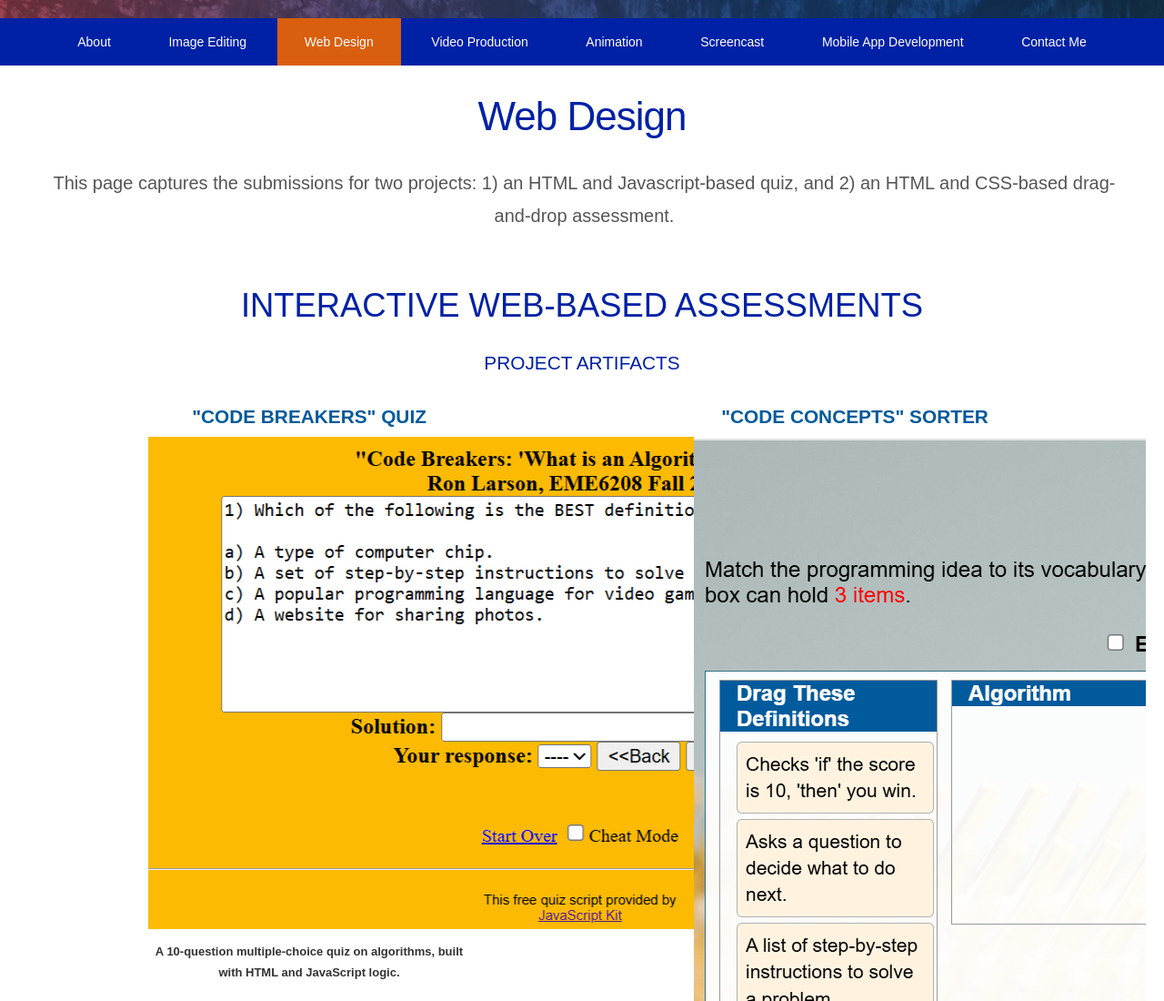
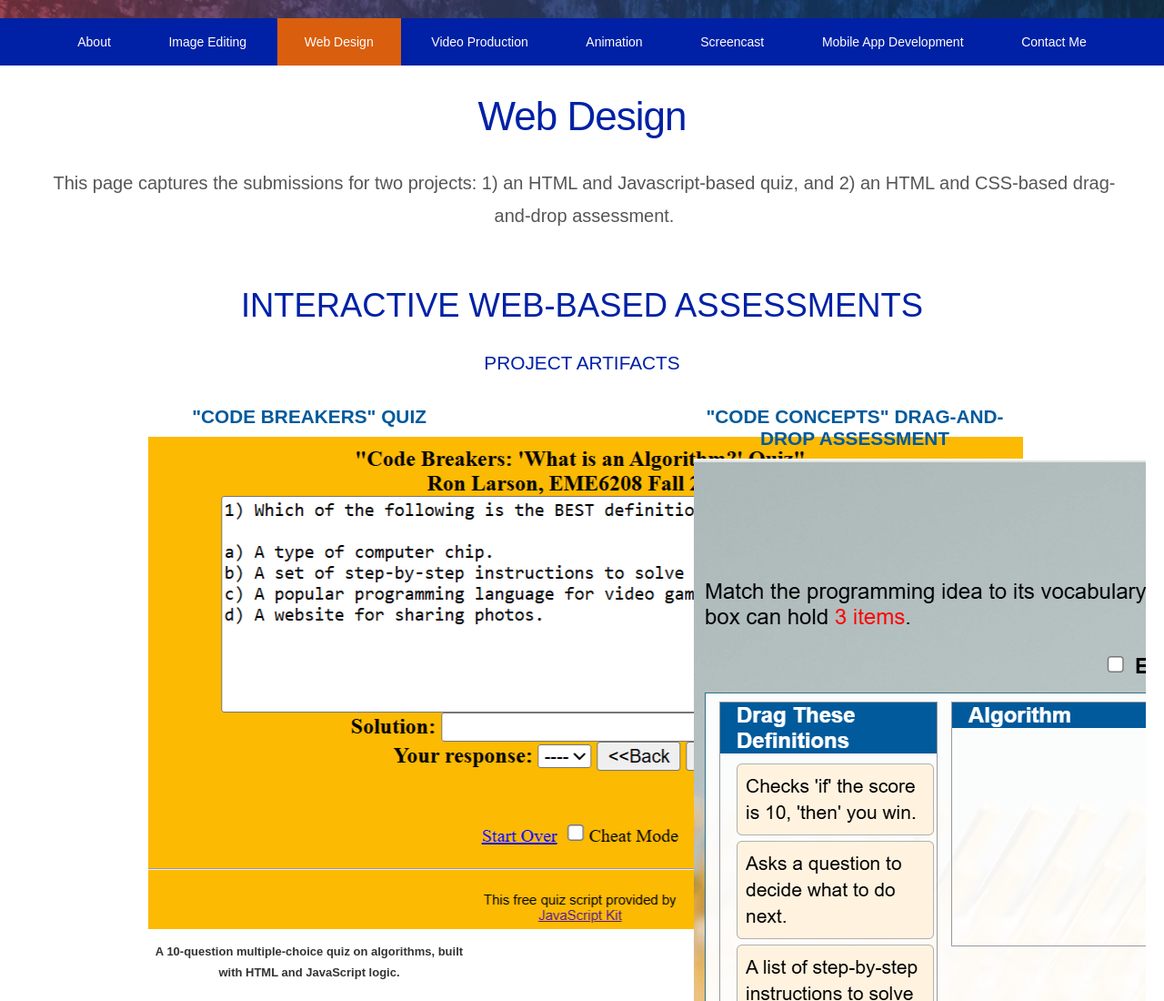
Before and after one commit to ron-larson/EME6208_Fall2025, a plain HTML site: page web.html in a window 1280 px wide. Shown: the top 1100 px of the page at 91% size. Drawn offline with Linux system fonts and the light colour scheme.

Commit message:
Update web.html

```diff
--- a/web.html
+++ b/web.html
@@ -46,7 +46,7 @@
             	    </div>
 
                     <div class="gallery-item">
-            	        <h3 class="video-title">"Code Concepts" Sorter</h3>
+            	        <h3 class="video-title">"Code Concepts" Drag-and-Drop Assessment</h3>
             	        <a href="https://ron-larson.github.io/EME6208_Fall2025/drag/" target="_blank" rel="noopener noreferrer" title="View the live drag-and-drop assessment">
             	            <img src="images/drag.png" alt="Screenshot of the Drag-and-Drop Assessment" class="gallery-thumb"/>
             	        </a>
```
